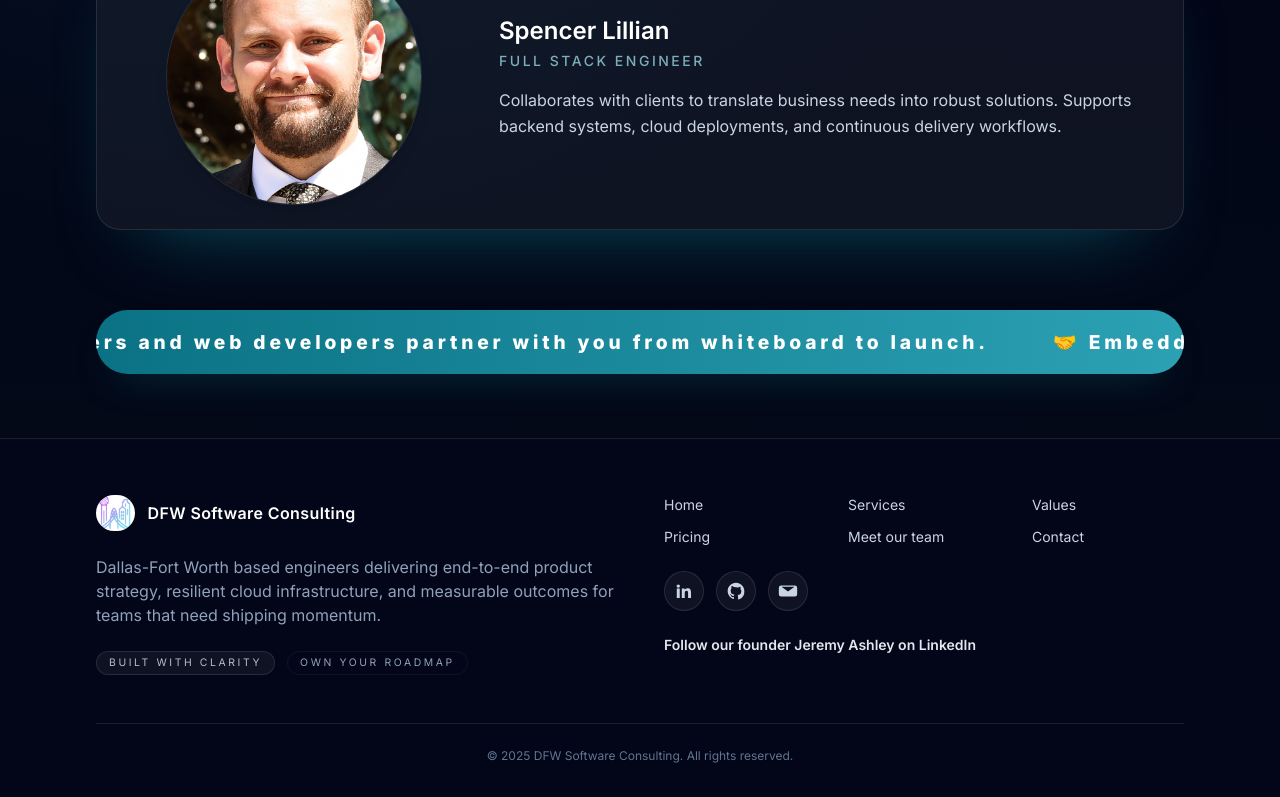
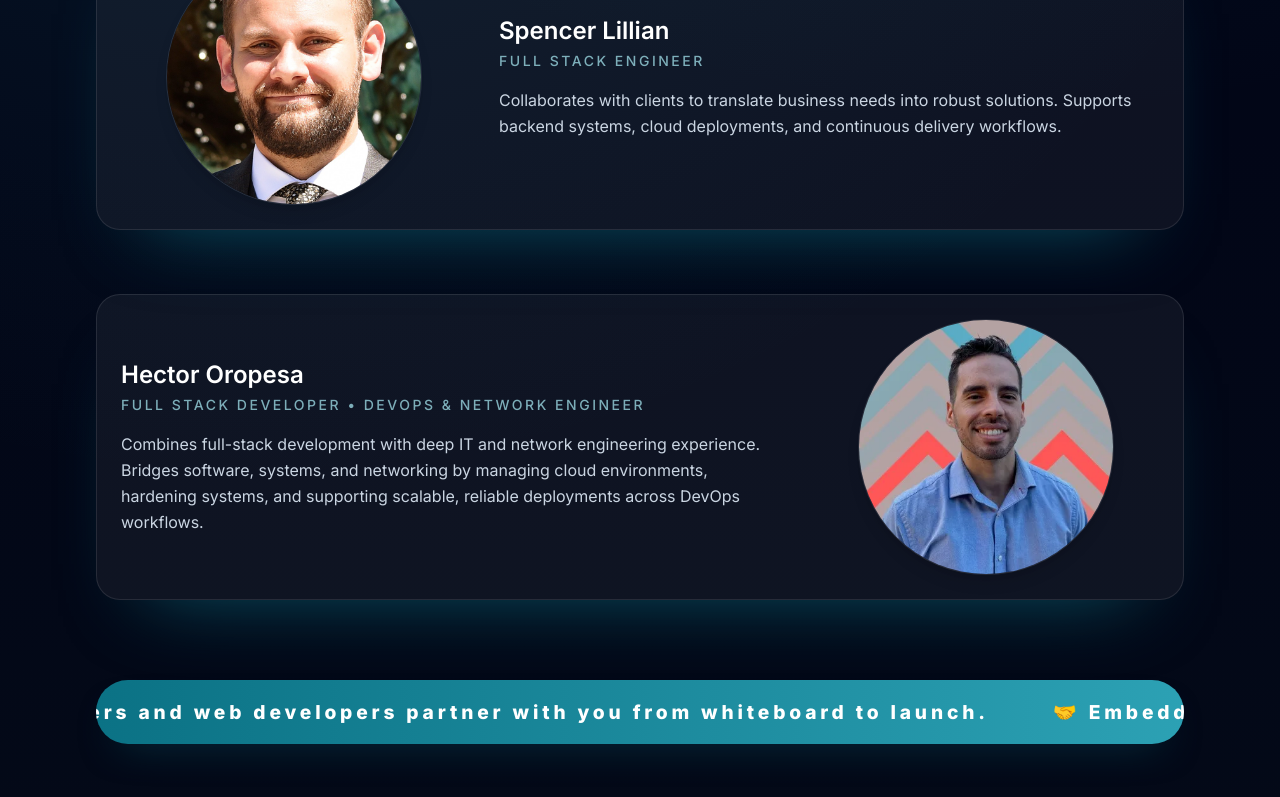
Before and after one commit to DFW-Software-Consulting/dfwsc2.0, a React (Vite) app in the folder front/: page /team in a window 1280 px wide. Shown: the part 1165-1962 px from the top of the page. Built offline with nearby package versions, Linux system fonts and the light colour scheme.

Commit message:
Update Team page with refined team member information

```diff
--- a/front/src/pages/Team.jsx
+++ b/front/src/pages/Team.jsx
@@ -4,6 +4,7 @@ import Banner from '../components/Banner.jsx'
 import JcImage from '../assets/jc.jpg'
 import DiegoImage from '../assets/diego.jpg'
 import SpencerImage from '../assets/spencer.jpg'
+import HectorImage from '../assets/hector.webp'
 
 const teamMembers = [
   {
@@ -24,6 +25,13 @@ const teamMembers = [
     bio: 'Collaborates with clients to translate business needs into robust solutions. Supports backend systems, cloud deployments, and continuous delivery workflows.',
     image: SpencerImage,
   },
+  {
+  name: 'Hector Oropesa',
+  role: 'Full Stack Developer • DevOps & Network Engineer',
+  bio: 'Combines full-stack development with deep IT and network engineering experience. Bridges software, systems, and networking by managing cloud environments, hardening systems, and supporting scalable, reliable deployments across DevOps workflows.',
+  image: HectorImage,
+},
+
 ]
 
 export default function Team() {
```
Also changed, not shown: front/src/assets/hector.webp (added).
